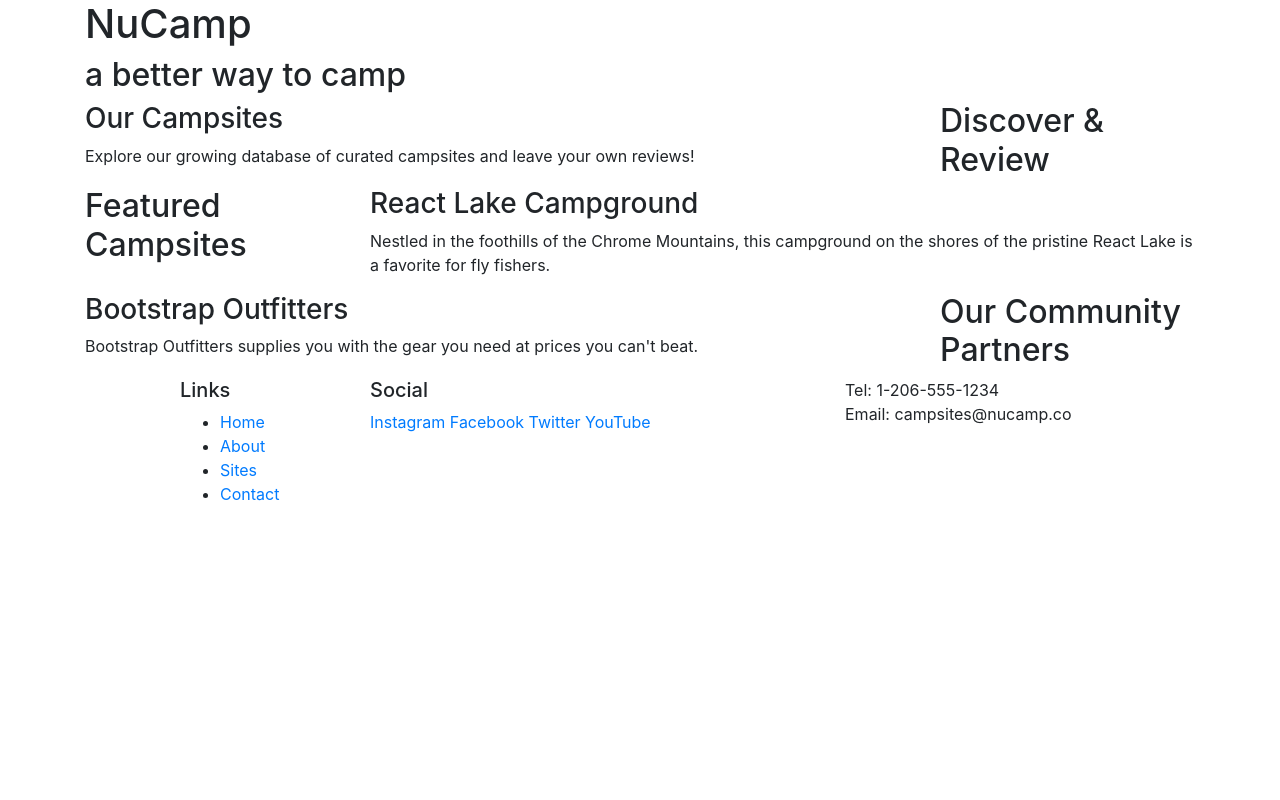
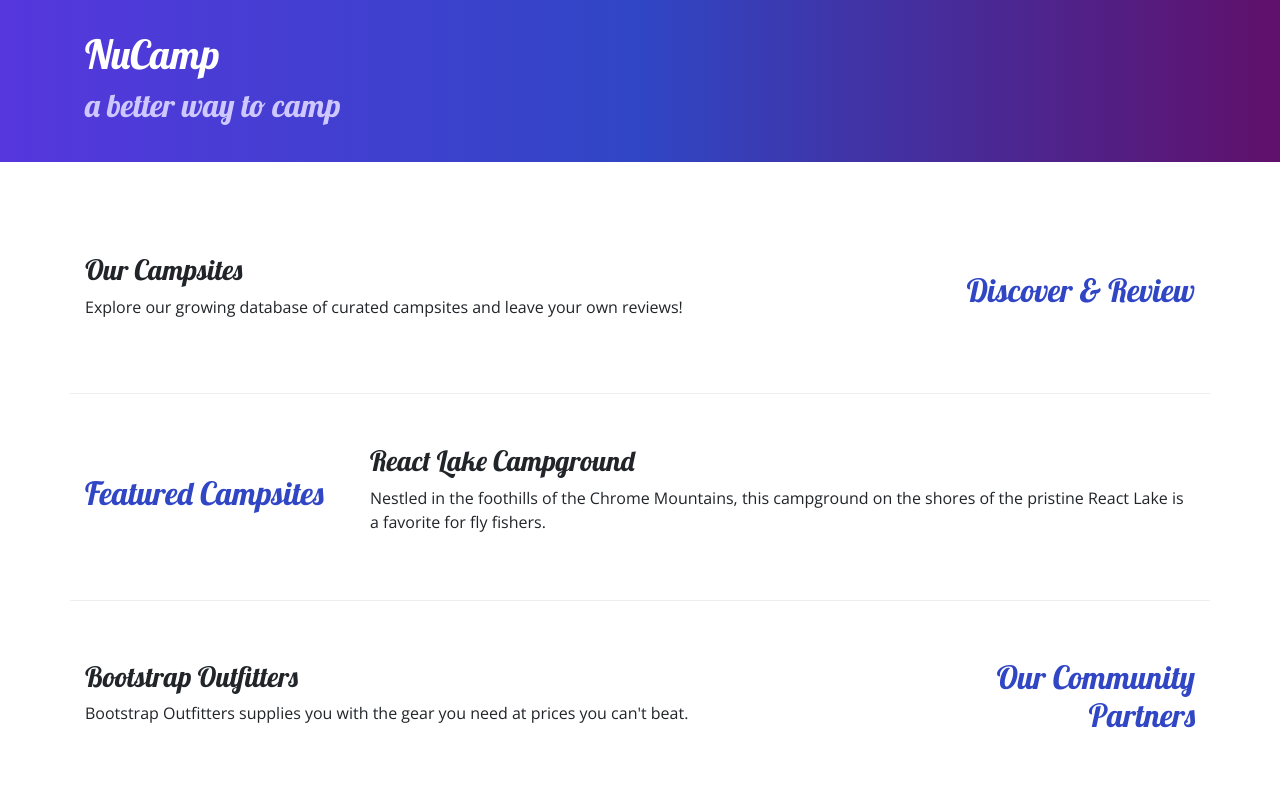
Before and after one commit to McDancerson/nucampsite, a website: page index.html in a window 1280 px wide. Shown: the top 800 px of the page. Drawn offline with nearby package versions, Linux system fonts and the light colour scheme.

Commit message:
Adding Custom Styles

```diff
--- /dev/null
+++ b/css/styles.css
@@ -0,0 +1,32 @@
+body {
+    font-family: "Open Sans", sans-serif;
+}
+
+h1, h2, h3 {
+    font-family: "Lobster", cursive;
+}
+
+h2 {
+    color: #3046C5;
+}
+
+header h2 {
+    color: #CEC8FF;
+}
+
+footer {
+    background-image: linear-gradient(#CEC8FF, white);
+    padding: 20px 0;
+}
+
+.jumbotron {
+    padding: 30px;
+    background-image: linear-gradient(to right, #5637DD, #3046C5, #60106B);
+    color: white;
+}
+
+.row-content {
+    padding: 50px 0;
+    border-bottom: 1px ridge;
+    min-height: 200px;
+}
--- a/index.html
+++ b/index.html
@@ -9,12 +9,15 @@
         <!-- Bootstrap CSS -->
         <link rel="stylesheet" href="node_modules/bootstrap/dist/css/bootstrap.min.css" />
 
+        <!-- Additional CSS must be placed after Bootstrap CSS -->
+        <link rel="stylesheet" href="https://fonts.googleapis.com/css?family=Lobster|Open+Sans" />
+        <link rel="stylesheet" href="css/styles.css" />
         <title>NuCamp: A Better Way To Camp</title>
     </head>
 
 <body>
 
-    <header>
+    <header class="jumbotron jumbotron-fluid">
         <div class="container">
             <div class="row">
                 <div class="col">
@@ -26,9 +29,9 @@
     </header>
 
     <div class="container">
-        <div class="row">
+        <div class="row row-content align-items-center">
             <div class="col-sm-4 order-sm-last col-md-3">
-                <h2>Discover & Review</h2>
+                <h2 class="text-sm-right">Discover & Review</h2>
             </div>
             <div class="col">
                 <h3>Our Campsites</h3>
@@ -36,7 +39,7 @@
             </div>
         </div>
 
-        <div class="row">
+        <div class="row row-content align-items-center">
             <div class="col-sm-4 col-md-3">
                 <h2>Featured Campsites</h2>
             </div>
@@ -46,9 +49,9 @@
    			</div>
         </div>
 
-        <div class="row">
+        <div class="row row-content align-items-center">
             <div class="col-sm-4 order-sm-last col-md-3">
-                <h2>Our Community Partners</h2>
+                <h2 class="text-sm-right">Our Community Partners</h2>
             </div>
             <div class="col">
                 <h3>Bootstrap Outfitters</h3>
@@ -62,21 +65,21 @@
             <div class="row">
                 <div class="col-4 col-sm-2 offset-1">
                     <h5>Links</h5>
-            		<ul>
+            		<ul class="list-unstyled">
                         <li><a href="#">Home</a></li>
                         <li><a href="#">About</a></li>
                         <li><a href="#">Sites</a></li>
                         <li><a href="#">Contact</a></li>
                     </ul>
                 </div>
-                <div class="col-6 col-sm-5">
+                <div class="col-6 col-sm-5 text-center">
                 	<h5>Social</h5>
                     <a href="http://instagram.com/">Instagram</a>
                     <a href="http://facebook.com/">Facebook</a>
                     <a href="http://twitter.com/">Twitter</a>
                     <a href="http://youtube.com/">YouTube</a>
                 </div>
-                <div class="col-sm-4">
+                <div class="col-sm-4 text-center">
                     Tel: 1-206-555-1234<br />
                     Email: campsites@nucamp.co
                 </div>
```
Lines whose indentation alone changed are shown as unchanged.
